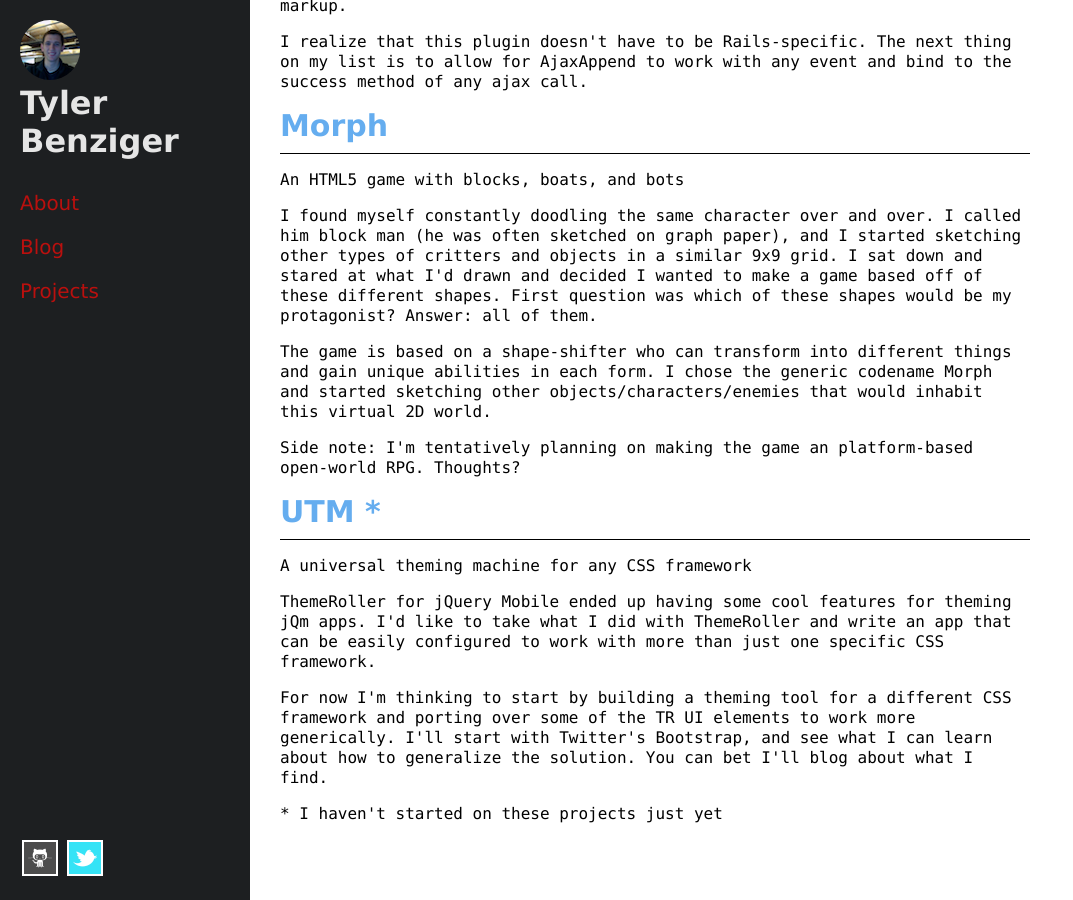
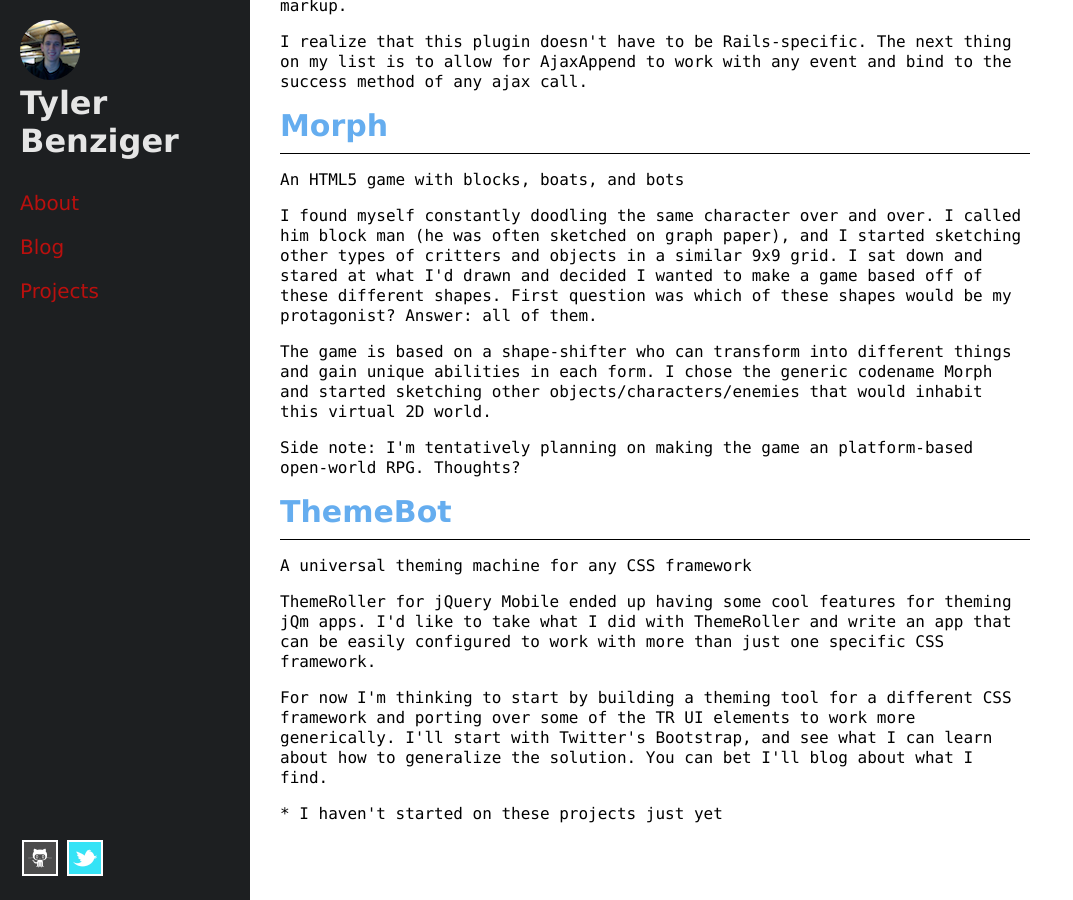
Before and after one commit to tybenz/blog, a Jekyll site: the page built from projects/index.html, in a window 1280 px wide and 900 px high, scrolled down 522 px. Shown: the whole window, without its empty margins (0-1073 px from the left). Built offline with Jekyll 4.4.1, drawn with Linux system fonts in a browser that asks for light colours; comment, search, counter and statistics services are not loaded.

Commit message:
updated projects page

```diff
--- a/projects/index.html
+++ b/projects/index.html
@@ -74,7 +74,7 @@ title: Work
 
 <div class="post">
     <div class="post-header">
-        <h2 id="utm">UTM *</h2>
+        <h2 id="themebot">ThemeBot</h2>
     </div>
 
     <p>
```
